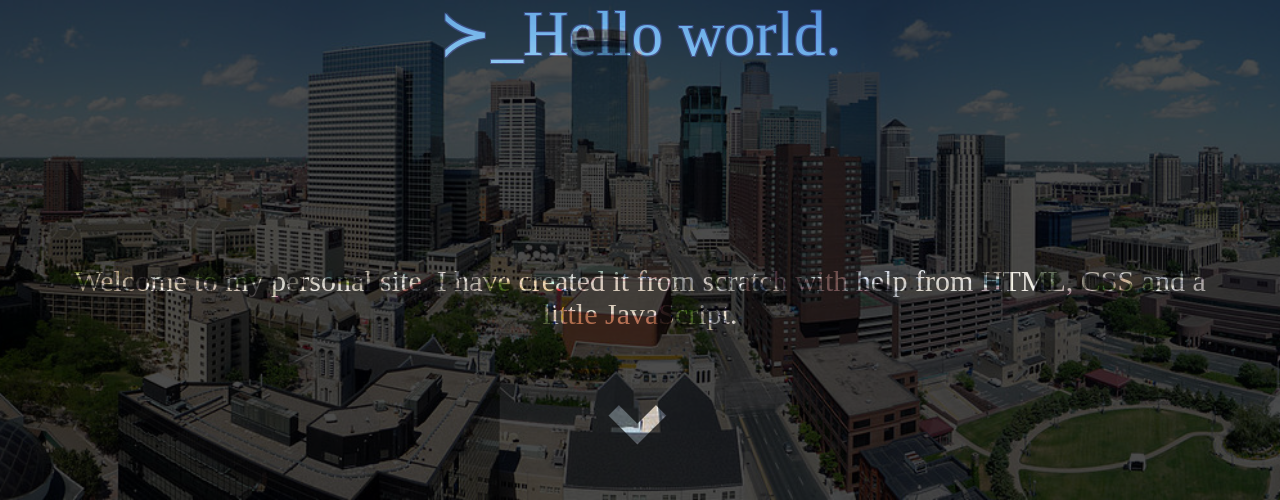
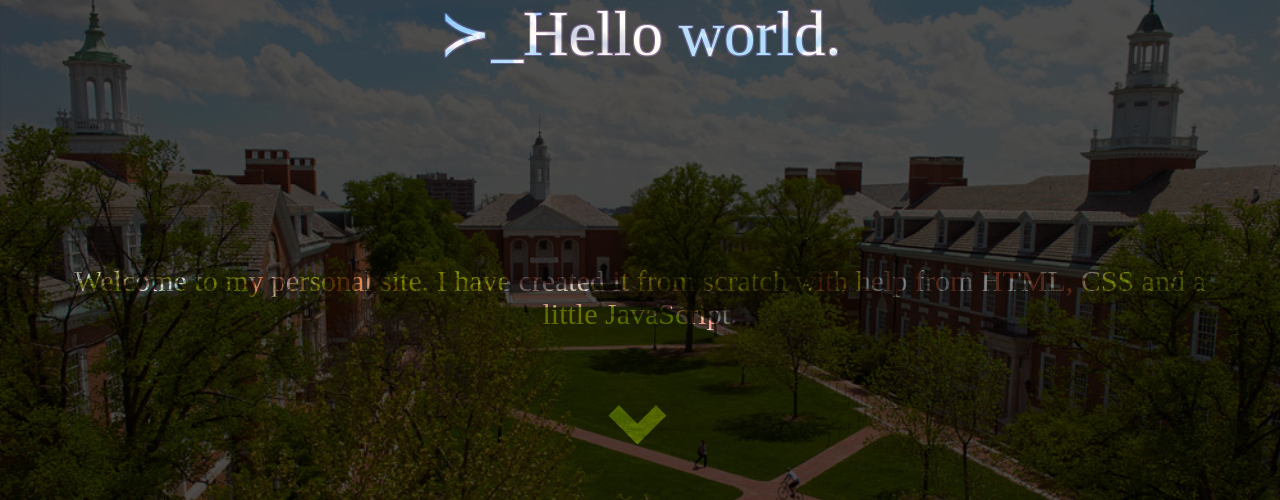
Before and after one commit to pfrank7/pfrank7.github.io, a Jekyll site: the page built from index.html, in a window 1280 px wide. Shown: the top 500 px of the page. Built offline with Jekyll 4.4.1, drawn with Linux system fonts in a browser that asks for light colours; nearby versions of some CDN libraries; grey boxes are pictures that could not be loaded.

Commit message:
Update index.html

```diff
--- a/index.html
+++ b/index.html
@@ -32,7 +32,7 @@
 	/*box-shadow: inset -50px 50px 30px 50px white;*/
 	}
 #Hopkins {
-	background-image: url("../photos/minne.JPG");
+	background-image: url("../photos/JHU.JPG");
 }
 #Hopkins h1 {
 	height: 200px;
@@ -78,12 +78,12 @@
 		<div class = "container paige" style = "margin:0px; width:100%; height:100%; padding:0px;">
 			<div class = "row" id = "margin" style = "margin-top:0px" >
 				<div class = "header">
-					<h1 style = "color:white" > Who am I? </h1>
+					<h1 style = "color:white; background-color: black;" > Who am I? </h1>
 				</div>
 				<div class = "col-sm-6">
 				</div>
-				<div class = "col-sm-6 text-center" style = "background-color:white; color: black; border-radius:5px;">
-					<p style = "font-size:50%"> I am a female developer and engineer. My passions lie in solving interesting problems, helping people live a little healthier,
+				<div class = "col-sm-6 text-center">
+					<p style = "font-size:50%;background-color:black; color: white;"> I am a female developer and engineer. My passions lie in solving interesting problems, helping people live a little healthier,
 					and advocating for women in industry and engineering. </p>
 					<form method="get" action="Paige_Frank.pdf" style = "margin:3%">
  				  		<button type="submit">Recruiting for full-time 2019<br> Click here!</button>
```
